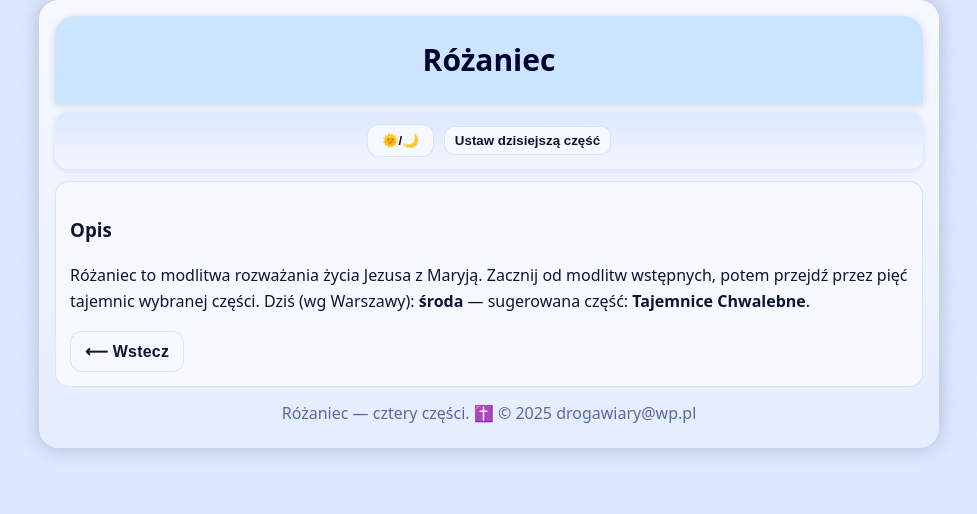
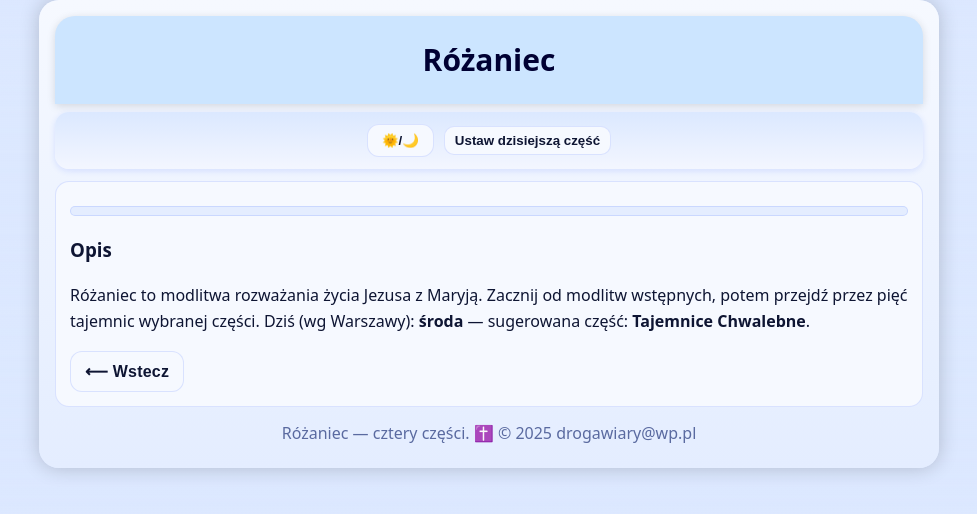
Before and after one commit to drogawiary/RC-demo, a plain HTML site: page index.html in a window 1280 px wide. Both pictures are taken after a click on the button "Opis". Shown: the whole page, without its empty margins (151-1128 px from the left). Drawn offline with Linux system fonts and the light colour scheme.

Commit message:
Update index.html

```diff
--- a/index.html
+++ b/index.html
@@ -34,6 +34,8 @@ header.book+.topbar{display:flex;justify-content:center;gap:10px;flex-wrap:wrap;
 .hide{display:none!important}
 footer{margin:14px 0 6px;color:var(--muted);text-align:center}
 .hint{display:block;margin-top:10px;font-size:13px;color:var(--muted);font-style:italic;text-align:center}
+.progress{height:10px;background:var(--panel-2);border:1px solid var(--ring);border-radius:999px;overflow:hidden;margin:10px 0 8px}
+.progress>div{height:100%;width:0%;background:linear-gradient(90deg,var(--accent),var(--accent-2));transition:width .3s}
 </style>
 </head>
 <body>
@@ -63,6 +65,7 @@ footer{margin:14px 0 6px;color:var(--muted);text-align:center}
 
   <!-- Czytanie -->
   <div id="readPanel" class="panel hide" role="region" aria-live="polite" aria-label="Treść rozważań">
+    <div class="progress"><div id="bar"></div></div>
     <div class="content">
       <h3 id="stepTitle">Tytuł</h3>
       <div id="stepBody" class="muted"></div>
@@ -143,6 +146,7 @@ footer{margin:14px 0 6px;color:var(--muted);text-align:center}
   const readPanel=qs('#readPanel');
   const stepTitle=qs('#stepTitle');
   const stepBody=qs('#stepBody');
+  const bar=qs('#bar');
   const prevBtn=qs('#prevBtn');
   const nextBtn=qs('#nextBtn');
   const finishBtn=qs('#finishBtn');
@@ -186,6 +190,7 @@ footer{margin:14px 0 6px;color:var(--muted);text-align:center}
     // zapis postępu
     saveStep(currentPart, step);
 
+    if(bar){ const pct = Math.round((step/(totalSteps()-1))*100); bar.style.width = pct + '%'; }
     nextBtn.classList.toggle('hide', step===max-1);
     finishBtn.classList.toggle('hide', step!==max-1);
   }
```
